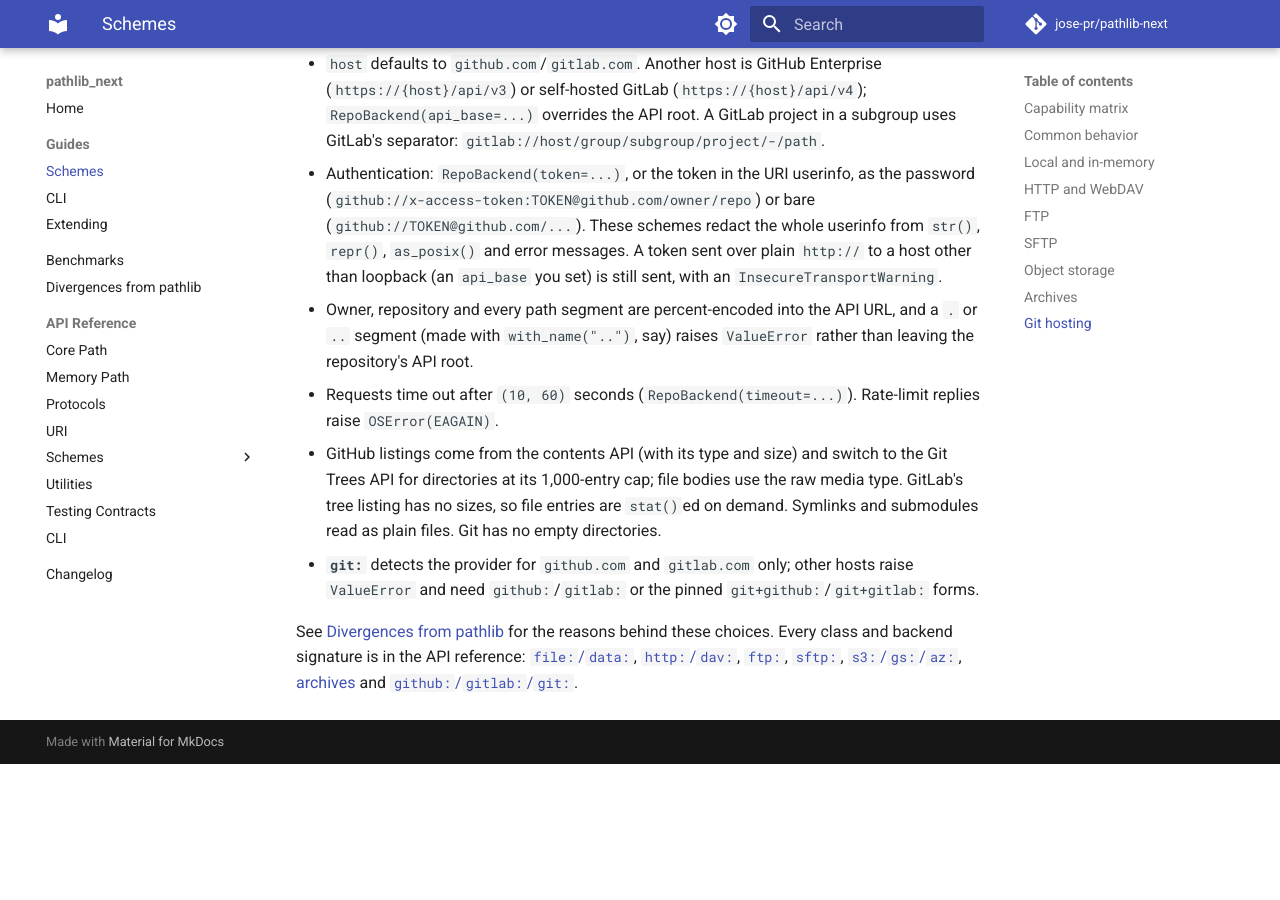
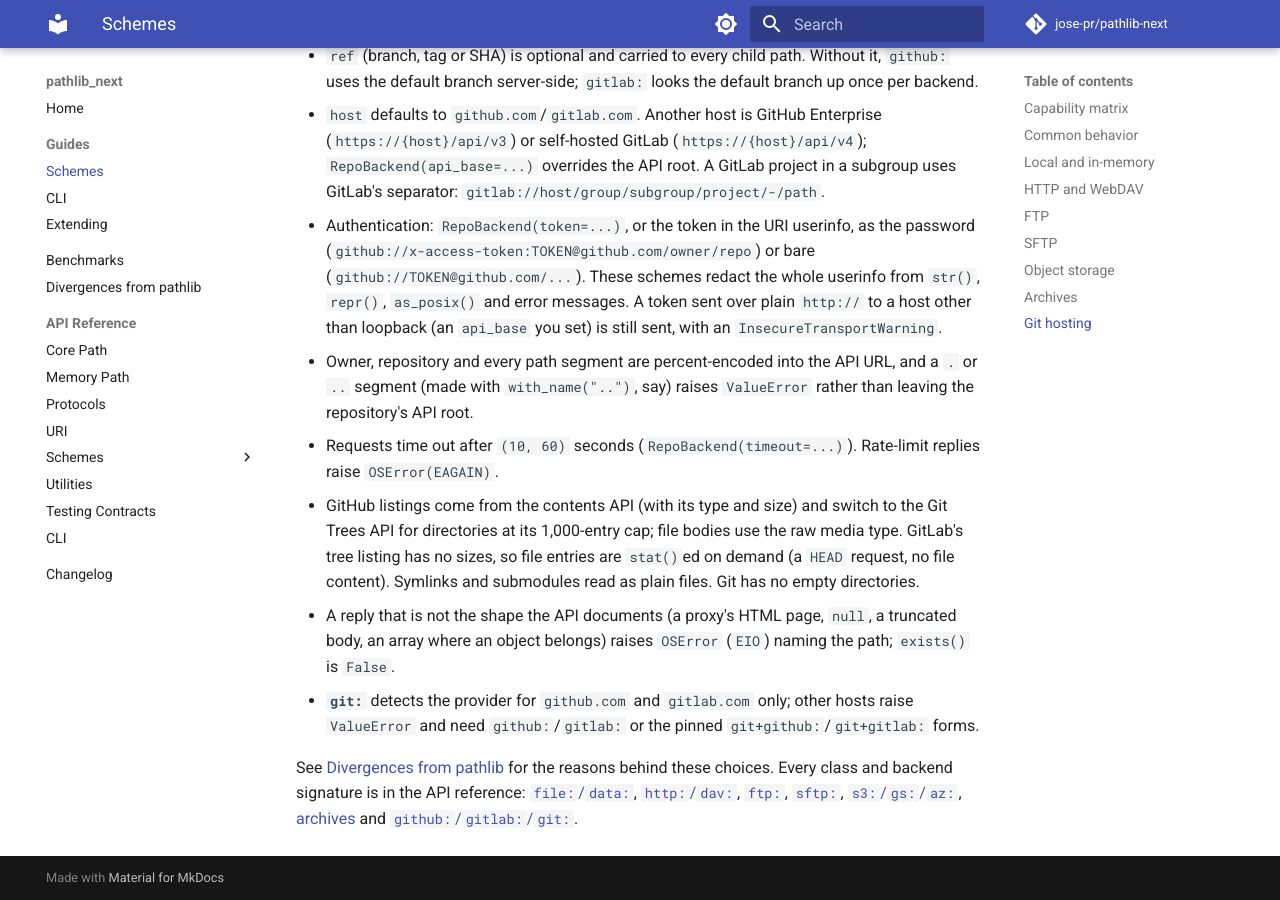
Before and after one commit to jose-pr/uripath, an MkDocs documentation site: the page built from docs/guides/schemes.md, in a window 1280 px wide and 900 px high, scrolled down 7378 px. Built offline with MkDocs 1.6.1 and Material for MkDocs 9.7.7, drawn with Linux system fonts in a browser that asks for light colours; comment, search, counter and statistics services are not loaded; before the commit the page ends 8142 px from its top, so only the background shows below that; some of the changed text lies outside the part shown.

Commit message:
docs: provider replies, gitlab stat and the shared backend in the header, the guides and the changelog

```diff
--- a/docs/guides/schemes.md
+++ b/docs/guides/schemes.md
@@ -55,7 +55,10 @@
   deletes instead. A `str` target is a path (not URI syntax); a relative one
   is a sibling.
 - **Backends** are passed as `UriPath(uri, backend=...)` or
-  `path.with_backend(backend)`, and inherited by every derived path.
+  `path.with_backend(backend)`, and inherited by every derived path. Without
+  one, paths derived from one another (`root / name`, `parent`, ...) share the
+  one backend the first of them builds, so 20 children of a fresh root use one
+  connection; paths constructed separately do not share.
 
 ## Local and in-memory
 
@@ -291,8 +294,11 @@
 - GitHub listings come from the contents API (with its type and size) and
   switch to the Git Trees API for directories at its 1,000-entry cap; file
   bodies use the raw media type. GitLab's tree listing has no sizes, so file
-  entries are `stat()`ed on demand. Symlinks and submodules read as plain
-  files. Git has no empty directories.
+  entries are `stat()`ed on demand (a `HEAD` request, no file content).
+  Symlinks and submodules read as plain files. Git has no empty directories.
+- A reply that is not the shape the API documents (a proxy's HTML page,
+  `null`, a truncated body, an array where an object belongs) raises
+  `OSError` (`EIO`) naming the path; `exists()` is `False`.
 - **`git:`** detects the provider for `github.com` and `gitlab.com` only;
   other hosts raise `ValueError` and need `github:`/`gitlab:` or the pinned
   `git+github:`/`git+gitlab:` forms.
```
Also changed, not shown: docs/guides/extending.md (+4 -2 lines), src/uripath/AGENTS.md (+16 -2 lines).
